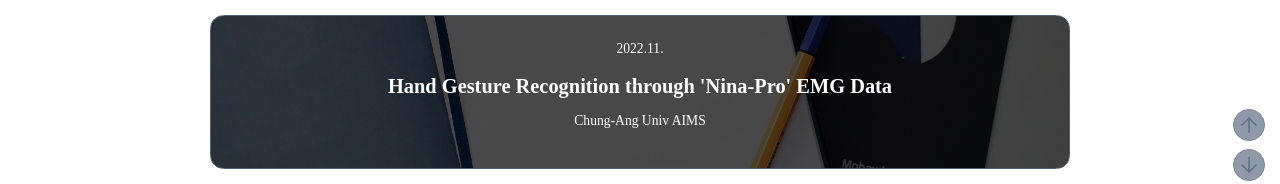
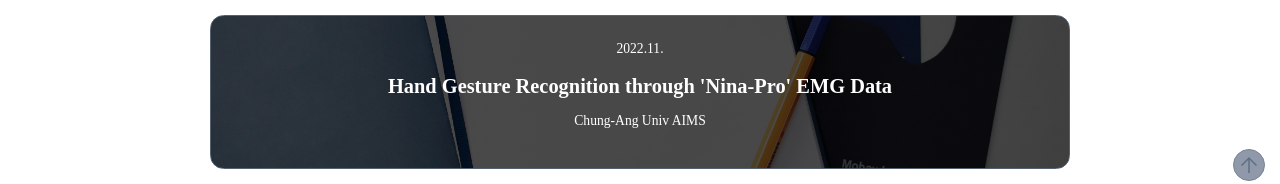
Before and after one commit to ninebestwon/ninebestwon.github.io, a Jekyll site: the page built from index.html, in a window 1280 px wide and 900 px high, scrolled down 548 px. Shown: the part 699-883 px from the top of the window. Built offline with Jekyll 4.4.1, drawn with Linux system fonts in a browser that asks for light colours; nearby versions of some CDN libraries; some web fonts are replaced.

Commit message:
fix button

```diff
--- a/_layouts/default.html
+++ b/_layouts/default.html
@@ -98,17 +98,11 @@
         {{ content }}
 
         <!-- go to the top -->
-        <a href="#" class="scroll-btn go-top" title="Top">
+
+        <!-- go to the footer -->
+        <a href="#" class="scroll-btn go-bottom" title="Bottom">
             <span class="material-symbols-outlined">
                 arrow_upward
-            </span>
-        </a>
-
-
-        <!-- go to the footer -->
-        <a href="#footer" class="scroll-btn go-bottom" title="Bottom">
-            <span class="material-symbols-outlined">
-                arrow_downward
             </span>
         </a>
 
```
